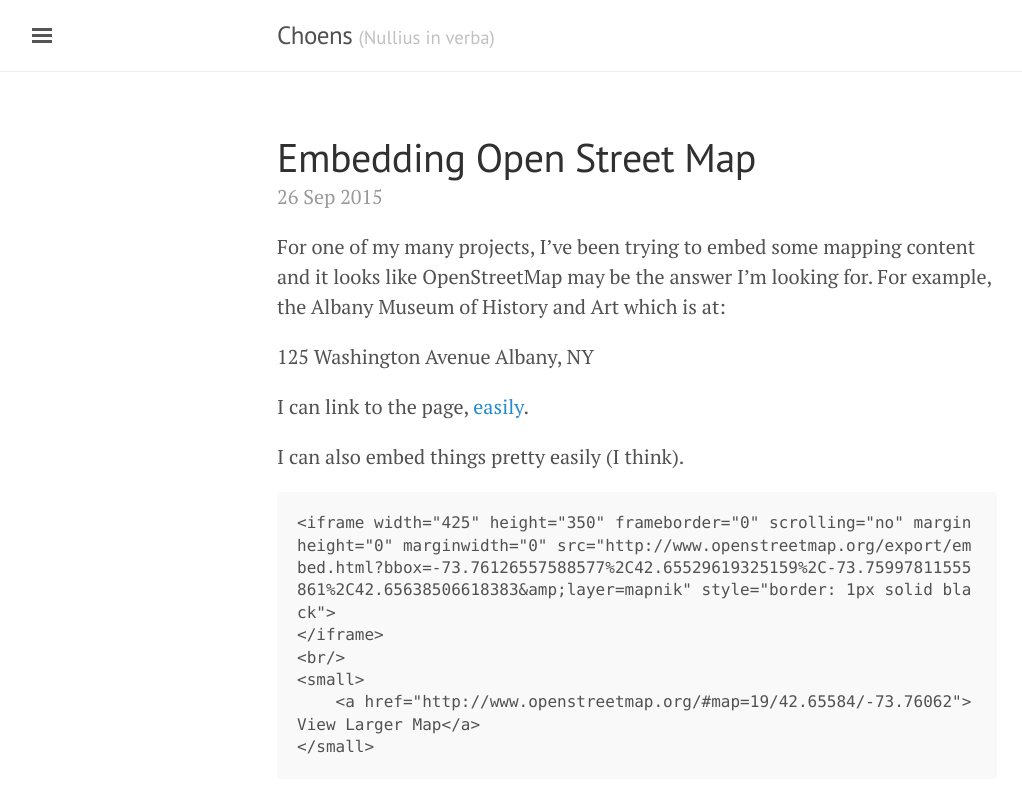
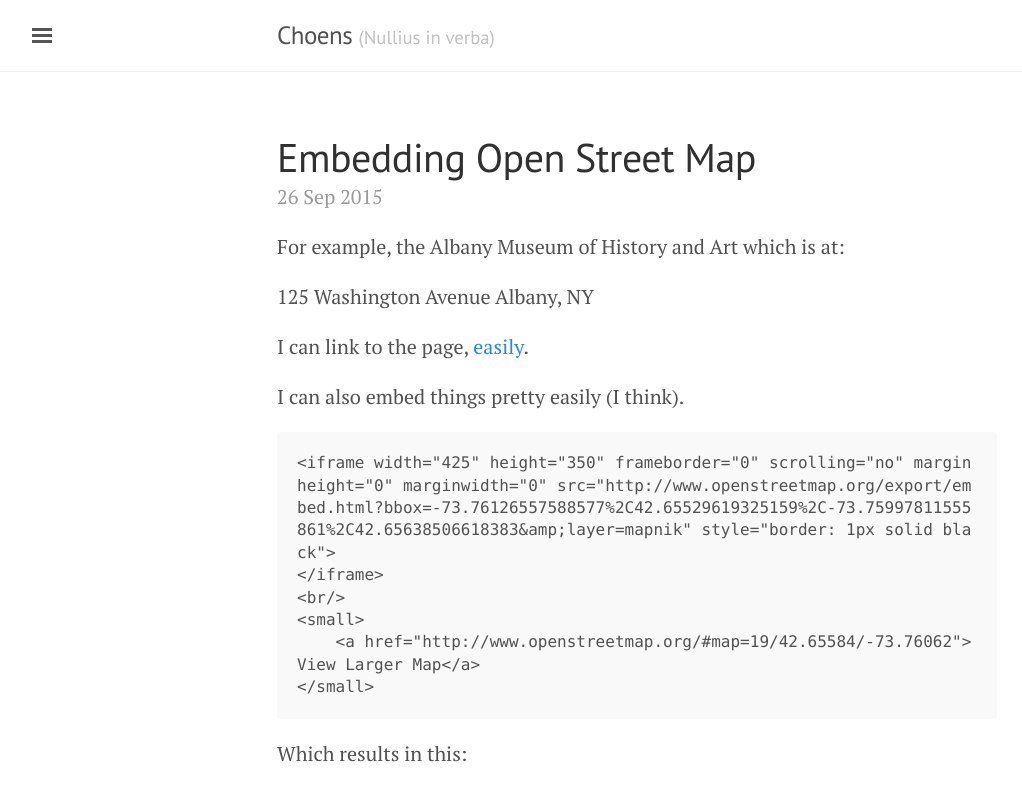
Before and after one commit to Choens/choens.github.io, a Jekyll site: the page built from _posts/2015-09-26-open-streetmap.md, in a window 1280 px wide, cut to the strip 0-785 px from the top of the page. Shown: the whole strip, without its empty margins (3-1025 px from the left). Built offline with Jekyll 4.4.1, drawn with Linux system fonts in a browser that asks for light colours; comment, search, counter and statistics services are not loaded.

Commit message:
Quick category/excerpt tweaks.
 Changes to be committed:
	modified:	_posts/2015-09-26-open-streetmap.md
	modified:	_posts/2016-11-02-r-style.md

```diff
--- a/_posts/2015-09-26-open-streetmap.md
+++ b/_posts/2015-09-26-open-streetmap.md
@@ -2,14 +2,12 @@
 title: Embedding Open Street Map
 author: Andy Choens
 layout: post
-category: Etc.
+category: etcetera
 excerpt: For one of my many projects, I've been trying to embed some mapping content and it looks like OpenStreetMap may be the answer I'm looking for.
 
 ---
 
-For one of my many projects, I've been trying to embed some mapping
-content and it looks like OpenStreetMap may be the answer I'm looking
-for. For example, the Albany Museum of History and Art which is at:
+For example, the Albany Museum of History and Art which is at:
 
 125 Washington Avenue Albany, NY
 
```
Also changed, not shown: _posts/2016-11-02-r-style.md (+2 -1 lines).
